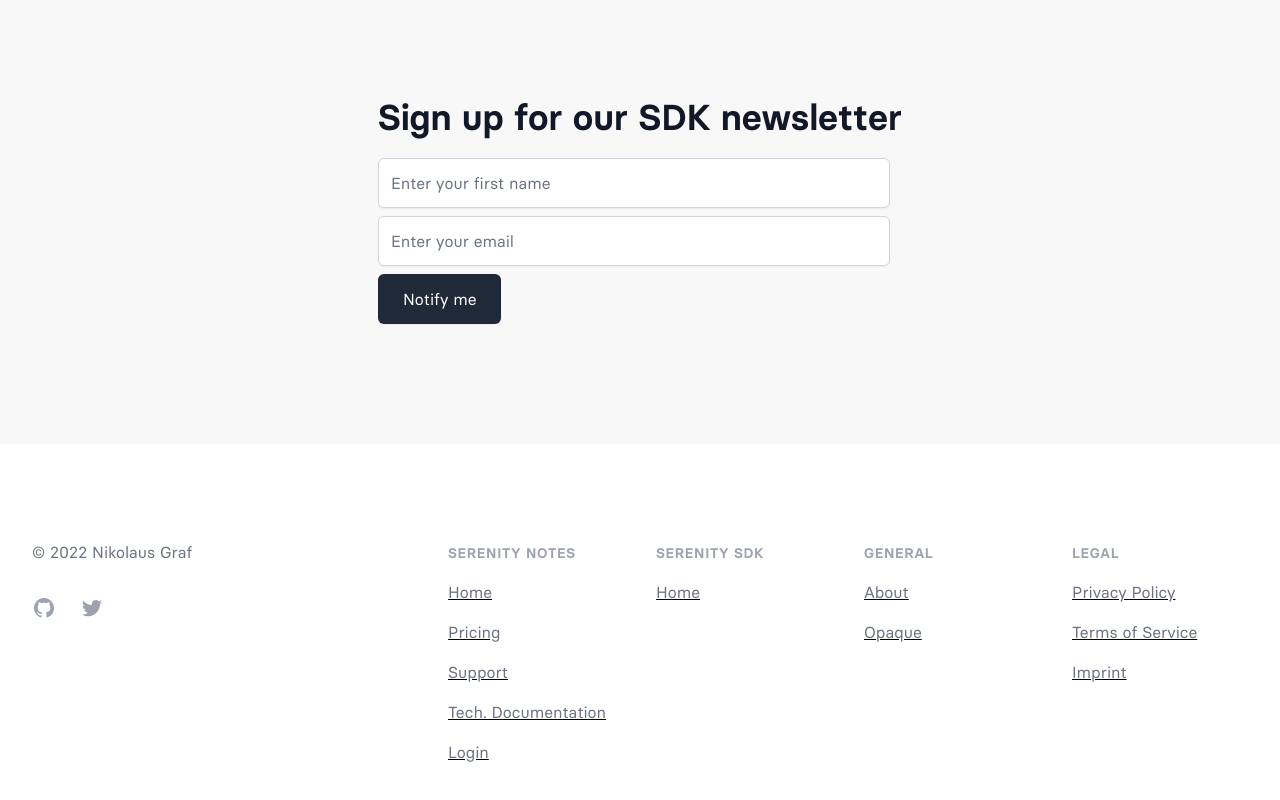
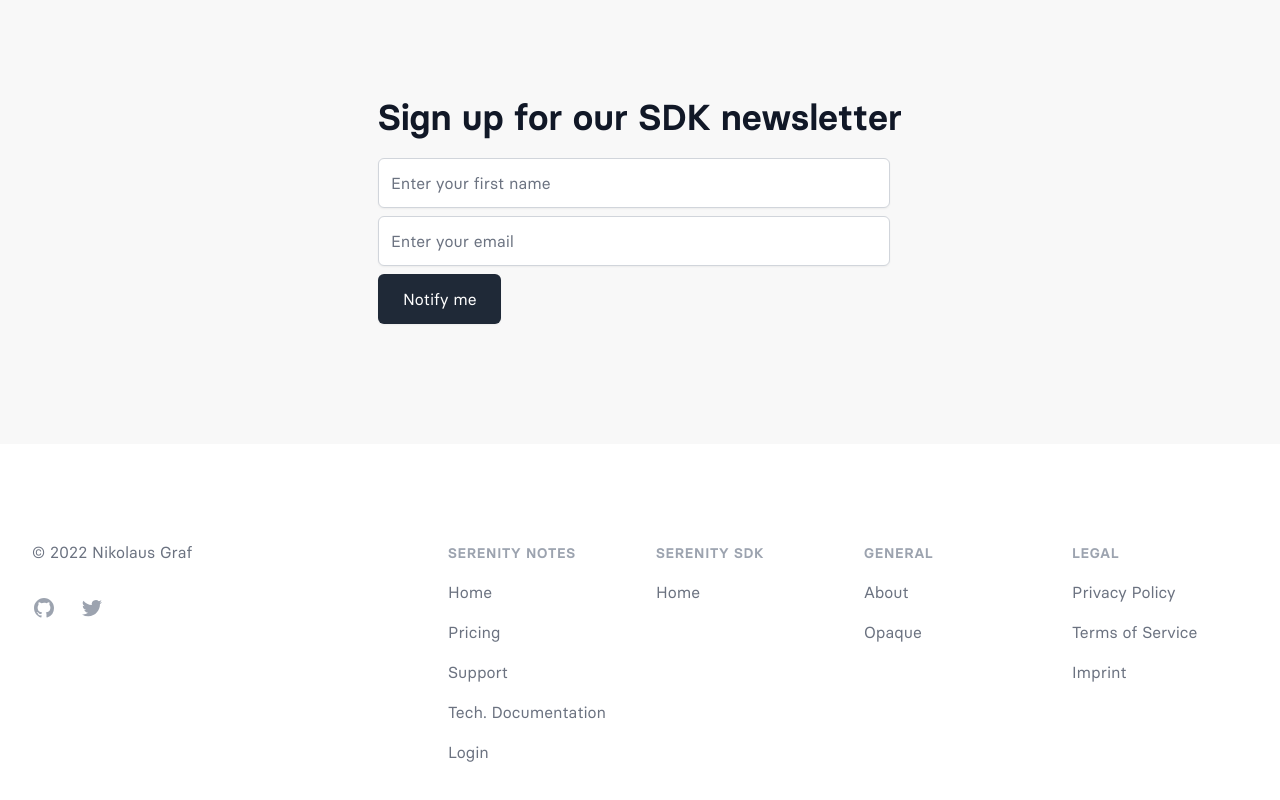
Before and after one commit to serenity-kit/website-legacy, a Next.js app: page /en/sdk in a window 1280 px wide. Shown: the part 538-1338 px from the top of the page. Built offline with nearby package versions, Linux system fonts and the light colour scheme; what @tailwindcss/typography, urql would draw is missing.

Commit message:
fix link styling

```diff
--- a/components/Footer.tsx
+++ b/components/Footer.tsx
@@ -54,42 +54,47 @@ const Footer = () => (
               </span>
               <ul className="mt-4 space-y-4">
                 <li>
-                  <Link href="/en/notes">
-                    <span className="text-base text-gray-500 hover:text-gray-900 no-underline">
+                  <Link
+                    href="/en/notes"
+                    className="text-base text-gray-500 hover:text-gray-900 no-underline"
+                  >
                     Home
-                    </span>
                   </Link>
                 </li>
 
                 <li>
-                  <Link href="/en/notes/pricing">
-                    <span className="text-base text-gray-500 hover:text-gray-900 no-underline">
+                  <Link
+                    href="/en/notes/pricing"
+                    className="text-base text-gray-500 hover:text-gray-900 no-underline"
+                  >
                     Pricing
-                    </span>
                   </Link>
                 </li>
 
                 <li>
-                  <Link href="/en/notes/support">
-                    <span className="text-base text-gray-500 hover:text-gray-900 no-underline">
+                  <Link
+                    href="/en/notes/support"
+                    className="text-base text-gray-500 hover:text-gray-900 no-underline"
+                  >
                     Support
-                    </span>
                   </Link>
                 </li>
 
                 <li>
-                  <Link href="/en/notes/technical-documentation">
-                    <span className="text-base text-gray-500 hover:text-gray-900 no-underline">
+                  <Link
+                    href="/en/notes/technical-documentation"
+                    className="text-base text-gray-500 hover:text-gray-900 no-underline"
+                  >
                     Tech. Documentation
-                    </span>
                   </Link>
                 </li>
 
                 <li>
-                  <Link href="/en/notes/login">
-                    <span className="text-base text-gray-500 hover:text-gray-900 no-underline">
+                  <Link
+                    href="/en/notes/login"
+                    className="text-base text-gray-500 hover:text-gray-900 no-underline"
+                  >
                     Login
-                    </span>
                   </Link>
                 </li>
               </ul>
@@ -100,10 +105,11 @@ const Footer = () => (
               </span>
               <ul className="mt-4 space-y-4">
                 <li>
-                  <Link href="/en/sdk">
-                    <span className="text-base text-gray-500 hover:text-gray-900 no-underline">
+                  <Link
+                    href="/en/sdk"
+                    className="text-base text-gray-500 hover:text-gray-900 no-underline"
+                  >
                     Home
-                    </span>
                   </Link>
                 </li>
               </ul>
@@ -116,17 +122,19 @@ const Footer = () => (
               </span>
               <ul className="mt-4 space-y-4">
                 <li>
-                  <Link href="/en/about">
-                    <span className="text-base text-gray-500 hover:text-gray-900 no-underline">
+                  <Link
+                    href="/en/about"
+                    className="text-base text-gray-500 hover:text-gray-900 no-underline"
+                  >
                     About
-                    </span>
                   </Link>
                 </li>
                 <li>
-                  <Link href="/en/opaque">
-                    <span className="text-base text-gray-500 hover:text-gray-900 no-underline">
+                  <Link
+                    href="/en/opaque"
+                    className="text-base text-gray-500 hover:text-gray-900 no-underline"
+                  >
                     Opaque
-                    </span>
                   </Link>
                 </li>
                 {/* <li>
@@ -145,26 +153,29 @@ const Footer = () => (
               </span>
               <ul className="mt-4 space-y-4">
                 <li>
-                  <Link href="/en/notes/privacy-policy">
-                    <span className="text-base text-gray-500 hover:text-gray-900 no-underline">
+                  <Link
+                    href="/en/notes/privacy-policy"
+                    className="text-base text-gray-500 hover:text-gray-900 no-underline"
+                  >
                     Privacy Policy
-                    </span>
                   </Link>
                 </li>
 
                 <li>
-                  <Link href="/en/notes/terms-of-service">
-                    <span className="text-base text-gray-500 hover:text-gray-900 no-underline">
+                  <Link
+                    href="/en/notes/terms-of-service"
+                    className="text-base text-gray-500 hover:text-gray-900 no-underline"
+                  >
                     Terms of Service
-                    </span>
                   </Link>
                 </li>
 
                 <li>
-                  <Link href="/en/notes/imprint">
-                    <span className="text-base text-gray-500 hover:text-gray-900 no-underline">
+                  <Link
+                    href="/en/notes/imprint"
+                    className="text-base text-gray-500 hover:text-gray-900 no-underline"
+                  >
                     Imprint
-                    </span>
                   </Link>
                 </li>
               </ul>
--- a/components/Navigation.tsx
+++ b/components/Navigation.tsx
@@ -20,15 +20,13 @@ const NavAnchor: React.FC<
   >
 > = (props) => {
   return (
-    <Link href={props.href}>
-      <span
-        {...props}
+    <Link
+      href={props.href}
       className={`inline-block font-medium no-underline hover:no-underline cursor-pointer py-2 px-2 ${
         props.className || ""
       }`}
     >
       {props.children}
-      </span>
     </Link>
   );
 };
@@ -40,16 +38,14 @@ const MobileEntry: React.FC<
   >
 > = (props) => {
   return (
-    <Link href={props.href}>
-      <span
+    <Link
+      href={props.href}
       role="menuitem"
-        {...props}
       className={`font-medium no-underline hover:no-underline cursor-pointer block px-3 py-2 rounded-md text-base hover:bg-gray-50 ${
         props.className || ""
       }`}
     >
       {props.children}
-      </span>
     </Link>
   );
 };
```
Lines whose indentation alone changed are shown as unchanged.
